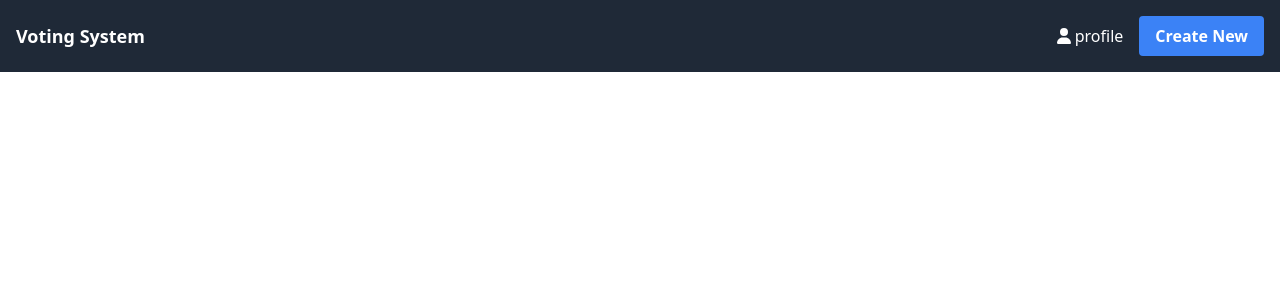
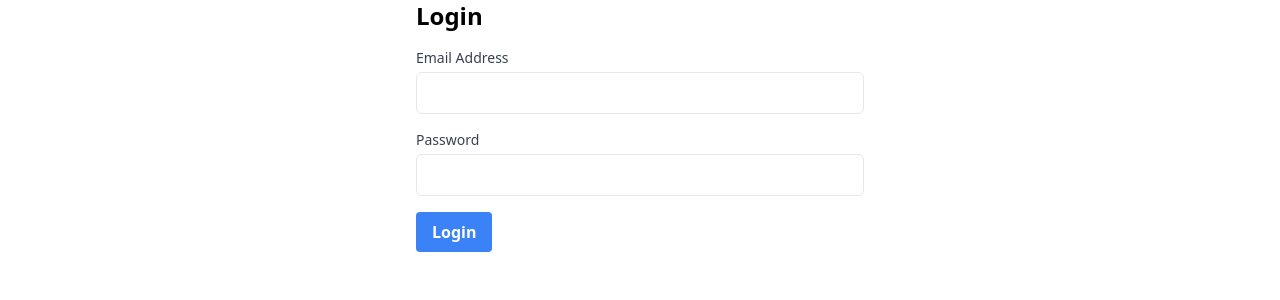
Before and after one commit to vikaspal9131/online-voting-system, a React (Vite) app in the folder online-voting-system/: page / in a window 1280 px wide. Shown: the top 300 px of the page. Built offline with nearby package versions, Linux system fonts and the light colour scheme.

Commit message:
Registration page added

```diff
--- a/online-voting-system/src/App.jsx
+++ b/online-voting-system/src/App.jsx
@@ -1,15 +1,19 @@
 import React from 'react';
-import { BrowserRouter as Router } from 'react-router-dom';
-import TopNavigation from './components/Layout/Navbar';
+import ElectionHistoryTable from './components/Election/ElectionHistory';
+import RegistrationForm from './pages/Register';
+import LoginForm from './pages/Login';
+
+const elections = [
+  { id: 1, title: 'Election 1', startDate: '2024-05-01', endDate: '2024-05-07', isActive: false },
+  { id: 2, title: 'Election 2', startDate: '2024-06-01', endDate: '2024-06-07', isActive: true },
+  // Add more election objects as needed
+];
 
 const App = () => {
   return (
-    <Router>
-      <div>
-        <TopNavigation />
-        {/* Your routes */}
-      </div>
-    </Router>
+    <div className="container mx-auto px-4">
+      <LoginForm/>
+    </div>
   );
 };
 
--- /dev/null
+++ b/online-voting-system/src/components/Election/ElectionHistory.jsx
@@ -0,0 +1,38 @@
+import React from 'react';
+
+const ElectionHistoryTable = ({ elections }) => {
+  return (
+    <table className="min-w-full divide-y divide-gray-200">
+      <thead className="bg-gray-50">
+        <tr>
+          <th scope="col" className="px-6 py-3 text-left text-xs font-medium text-gray-500 uppercase tracking-wider">
+            Election Title
+          </th>
+          <th scope="col" className="px-6 py-3 text-left text-xs font-medium text-gray-500 uppercase tracking-wider">
+            Start Date
+          </th>
+          <th scope="col" className="px-6 py-3 text-left text-xs font-medium text-gray-500 uppercase tracking-wider">
+            End Date
+          </th>
+          <th scope="col" className="px-6 py-3 text-left text-xs font-medium text-gray-500 uppercase tracking-wider">
+            Status
+          </th>
+        </tr>
+      </thead>
+      <tbody className="bg-white divide-y divide-gray-200">
+        {elections.map((election) => (
+          <tr key={election.id}>
+            <td className="px-6 py-4 whitespace-nowrap">{election.title}</td>
+            <td className="px-6 py-4 whitespace-nowrap">{election.startDate}</td>
+            <td className="px-6 py-4 whitespace-nowrap">{election.endDate}</td>
+            <td className="px-6 py-4 whitespace-nowrap">
+              {election.isActive ? 'Active' : 'Inactive'}
+            </td>
+          </tr>
+        ))}
+      </tbody>
+    </table>
+  );
+};
+
+export default ElectionHistoryTable;
--- /dev/null
+++ b/online-voting-system/src/pages/Login.jsx
@@ -0,0 +1,41 @@
+import React, { useState } from 'react';
+
+const LoginForm = () => {
+  const [formData, setFormData] = useState({
+    email: '',
+    password: ''
+  });
+
+  const handleChange = (e) => {
+    const { name, value } = e.target;
+    setFormData(prevState => ({
+      ...prevState,
+      [name]: value
+    }));
+  };
+
+  const handleSubmit = (e) => {
+    e.preventDefault();
+    // Add your form submission logic here
+    console.log(formData);
+  };
+
+  return (
+    <div className="max-w-md mx-auto">
+      <h2 className="text-2xl font-semibold mb-4">Login</h2>
+      <form onSubmit={handleSubmit}>
+        <div className="mb-4">
+          <label htmlFor="email" className="block text-sm font-medium text-gray-700">Email Address</label>
+          <input type="email" id="email" name="email" value={formData.email} onChange={handleChange} className="mt-1 p-2 border rounded-md w-full" required />
+        </div>
+        <div className="mb-4">
+          <label htmlFor="password" className="block text-sm font-medium text-gray-700">Password</label>
+          <input type="password" id="password" name="password" value={formData.password} onChange={handleChange} className="mt-1 p-2 border rounded-md w-full" required />
+        </div>
+        <button type="submit" className="bg-blue-500 text-white font-semibold py-2 px-4 rounded hover:bg-blue-600">Login</button>
+      </form>
+    </div>
+  );
+};
+
+export default LoginForm;
--- /dev/null
+++ b/online-voting-system/src/pages/Register.jsx
@@ -0,0 +1,56 @@
+import React, { useState } from 'react';
+
+const RegistrationForm = () => {
+  const [formData, setFormData] = useState({
+    firstName: '',
+    lastName: '',
+    email: '',
+    password: '',
+    confirmPassword: ''
+  });
+
+  const handleChange = (e) => {
+    const { name, value } = e.target;
+    setFormData(prevState => ({
+      ...prevState,
+      [name]: value
+    }));
+  };
+
+  const handleSubmit = (e) => {
+    e.preventDefault();
+    // Add your form submission logic here
+    console.log(formData);
+  };
+
+  return (
+    <div className="max-w-md mx-auto">
+      <h2 className="text-2xl font-semibold mb-4">Registration</h2>
+      <form onSubmit={handleSubmit}>
+        <div className="mb-4">
+          <label htmlFor="firstName" className="block text-sm font-medium text-gray-700">First Name</label>
+          <input type="text" id="firstName" name="firstName" value={formData.firstName} onChange={handleChange} className="mt-1 p-2 border rounded-md w-full" required />
+        </div>
+        <div className="mb-4">
+          <label htmlFor="lastName" className="block text-sm font-medium text-gray-700">Last Name</label>
+          <input type="text" id="lastName" name="lastName" value={formData.lastName} onChange={handleChange} className="mt-1 p-2 border rounded-md w-full" required />
+        </div>
+        <div className="mb-4">
+          <label htmlFor="email" className="block text-sm font-medium text-gray-700">Email Address</label>
+          <input type="email" id="email" name="email" value={formData.email} onChange={handleChange} className="mt-1 p-2 border rounded-md w-full" required />
+        </div>
+        <div className="mb-4">
+          <label htmlFor="password" className="block text-sm font-medium text-gray-700">Password</label>
+          <input type="password" id="password" name="password" value={formData.password} onChange={handleChange} className="mt-1 p-2 border rounded-md w-full" required />
+        </div>
+        <div className="mb-4">
+          <label htmlFor="confirmPassword" className="block text-sm font-medium text-gray-700">Confirm Password</label>
+          <input type="password" id="confirmPassword" name="confirmPassword" value={formData.confirmPassword} onChange={handleChange} className="mt-1 p-2 border rounded-md w-full" required />
+        </div>
+        <button type="submit" className="bg-blue-500 text-white font-semibold py-2 px-4 rounded hover:bg-blue-600">Register</button>
+      </form>
+    </div>
+  );
+};
+
+export default RegistrationForm;
```
Also changed, not shown: online-voting-system/src/pages/Login.js (deleted), online-voting-system/src/pages/Register.js (deleted), online-voting-system/src/pages/ResetPassword.jsx (added).
